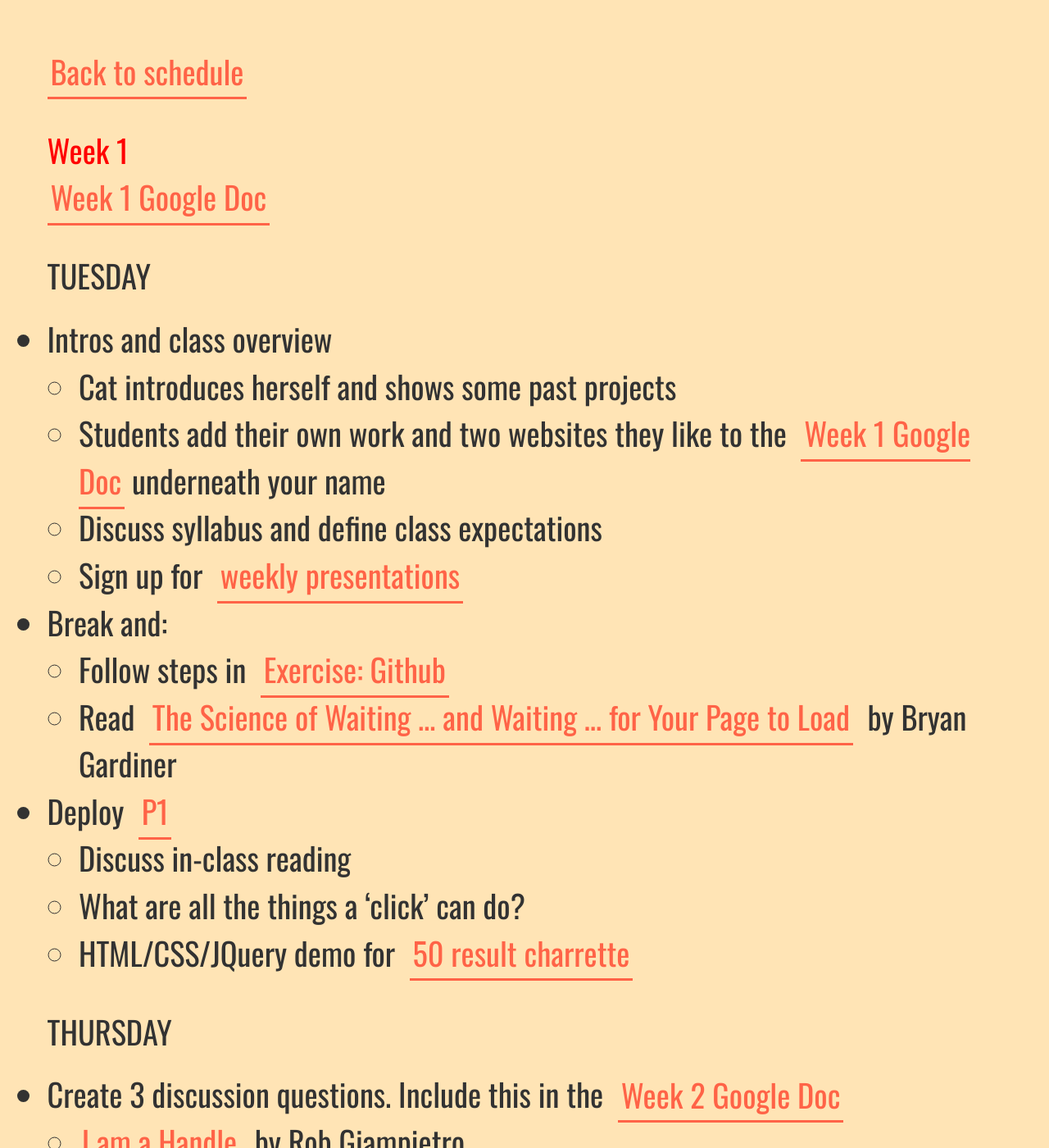
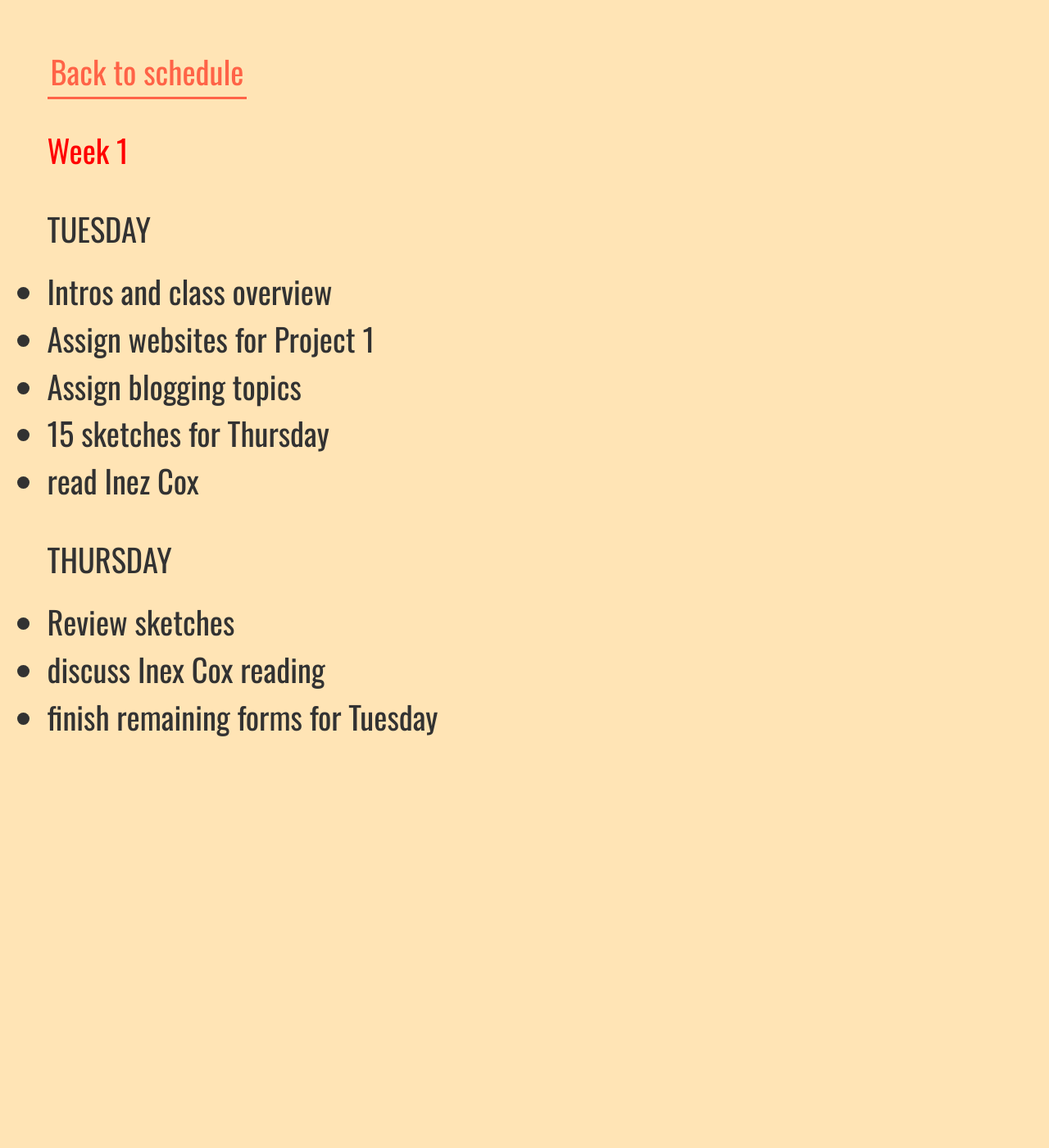
Before and after one commit to web-to-print/web-to-print.github.io, a Jekyll site: the page built from schedule/week1/index.md, in a window 1280 px wide and 1400 px high. Shown: the whole window at 82% size. Built offline with Jekyll 4.4.1, drawn with Linux system fonts in a browser that asks for light colours; some of the changed text lies outside the part shown.

Commit message:
fleshing out schedule

```diff
--- a/_includes/nav.html
+++ b/_includes/nav.html
@@ -3,7 +3,4 @@
   <a href="/syllabus">Syllabus</a>
   <a href="/schedule">Schedule</a>
   <a href="/projects/">Projects</a>
-  <a href="/people">People</a>
-  <a href="/resources">Resources</a>
-  <a href="/library">Library</a>
 </nav>
--- a/schedule/week1/index.md
+++ b/schedule/week1/index.md
@@ -8,26 +8,15 @@ back: schedule
 
 # Week 1
 
-[Week 1 Google Doc](https://docs.google.com/a/cca.edu/document/d/1spiJZxKFAS5Yfj_Bce7c-ZROrQfjvZeCSJxJhokBp_4/edit?usp=sharing)
-
 ## TUESDAY
 
 - Intros and class overview
-  - Cat introduces herself and shows some past projects
-  - Students add their own work and two websites they like to the  [Week 1 Google Doc](https://docs.google.com/a/cca.edu/document/d/1spiJZxKFAS5Yfj_Bce7c-ZROrQfjvZeCSJxJhokBp_4/edit?usp=sharing) underneath your name
-  - Discuss syllabus and define class expectations
-  - Sign up for  [weekly presentations](https://docs.google.com/a/cca.edu/document/d/11T5knTdroEpLkeOv2X98U7DnbMkhtKixIcpF3pcctw8/edit?usp=sharing)
-- Break and:
-  - Follow steps in  [Exercise: Github](https://drive.google.com/open?id=13pKJu_PolkEE0QpirWeklAn5fnBsYjngXrBM5v59T4c)
-  - Read  [The Science of Waiting ... and Waiting ... for Your Page to Load](http://fall2017.designing.tools/library/waiting-to-load)  by Bryan Gardiner
-- Deploy  [P1](/projects/project-1)
-  - Discuss in-class reading
-  - What are all the things a 'click' can do?
-  - HTML/CSS/JQuery demo for  [50 result charrette](https://docs.google.com/a/cca.edu/document/d/1IpfGPVWUDhejru51IksN-ewtcy_NK2pVnc_jHUZHAwk/edit?usp=sharing)
+- Assign websites for Project 1
+- Assign blogging topics
+- 15 sketches for Thursday
+- read Inez Cox
 
 ## THURSDAY
-
-- Create 3 discussion questions. Include this in the  [Week 2 Google Doc](https://docs.google.com/a/cca.edu/document/d/1oimWUjJ5UC_4pwDSavyng_yDx-sTYeq1kHRrB2AA-Cw/edit?usp=sharing)
-  - [I am a Handle](http://www.servinglibrary.org/journal/2/i-am-a-handle)  by Rob Giampietro
-- [50 result charrette](https://docs.google.com/a/cca.edu/document/d/1IpfGPVWUDhejru51IksN-ewtcy_NK2pVnc_jHUZHAwk/edit?usp=sharing)
-  - Develop and upload to your class site a single page website which documents 50 possible returns for your chosen action.
+- Review sketches
+- discuss Inex Cox reading
+- finish remaining forms for Tuesday
```
Also changed, not shown: projects/projects-2/index.md (+1 -1 lines), schedule/week2/index.md (+4 -24 lines), schedule/week3/index.md (added, +21 -0 lines), schedule/week4/index.md (added, +21 -0 lines).
